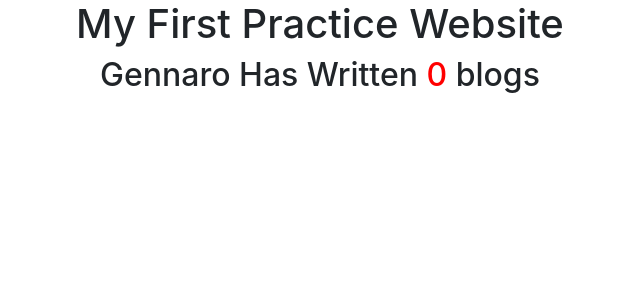
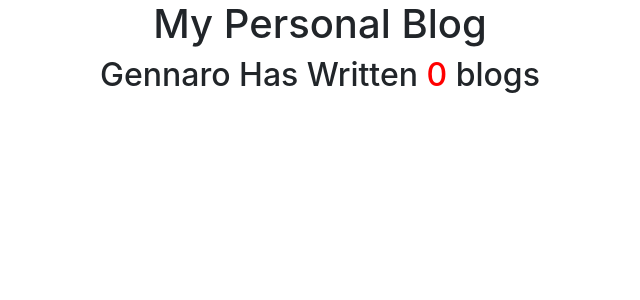
Before and after one commit to gtm1235/my_portfolio_site, a Django app: template blog/templates/blog/all_blogs.html in a window 1280 px wide. Shown: the top 300 px of the page, without its empty margins (320-960 px from the left). Run offline with Django 3.2, Linux system fonts and the light colour scheme; the template is opened without the code that fills it, so the values that code supplies are empty; some libraries are stand-ins or nearby versions.

Commit message:
basic framework prior to bootstrap cleanup

```diff
--- a/blog/models.py
+++ b/blog/models.py
@@ -5,3 +5,6 @@ class Blog(models.Model):
     title = models.CharField(max_length=200)
     date = models.DateField()
     blog_text = models.TextField()
+
+    def __str__(self):
+        return self.title
--- a/blog/templates/blog/all_blogs.html
+++ b/blog/templates/blog/all_blogs.html
@@ -3,14 +3,14 @@
 
 
 <div class="container text-center">
-    <h1>My First Practice Website</h1>
-    <h2>Gennaro Has Written <span style="color:red">{{ blogs_all|length }}</span> blogs</h2>
+    <h1>My Personal Blog</h1>
+    <h2>Gennaro Has Written <span style="color:red">{{ blogs_all|length }}</span> blog{{ blogs|length|pluralize }}</h2>
 </div>
 
 {% for blog in blogs %}
 
-<h2 class="container text-left alert alert-success">{{ blog.title }}</h2>
-<h5 class="container text-left">{{ blog.date }}</h5>
-<p class="container text-left">{{ blog.blog_text }}</p>
+<a href="{% url 'blog:detail' blog.id %}"><h2 class="container text-left alert alert-success">{{ blog.title }}</h2></a>
+<h5 class="container text-left">{{ blog.date|date:'M. d, Y' }}</h5>
+<p class="container text-left">{{ blog.blog_text|striptags|truncatechars:100 }}</p>
 
 {% endfor %}
--- /dev/null
+++ b/blog/templates/blog/detail.html
@@ -0,0 +1,5 @@
+<h1>{{ blog.title }}</h1>
+
+<h2>--{{ blog.date|date:'F jS, Y'  }}--</h2>
+
+{{  blog.blog_text|safe }}
--- a/blog/urls.py
+++ b/blog/urls.py
@@ -3,8 +3,11 @@ from django.urls import path
 from blog import views
 from django.contrib import admin
 
+app_name = 'blog'
+
 urlpatterns = [
     path('', views.all_blogs, name='all_blogs'),
+    path('<int:blog_id>/', views.detail, name='detail'),
 ]
 
 #path('admin/', admin.site.urls),
--- a/portfolio/models.py
+++ b/portfolio/models.py
@@ -6,3 +6,6 @@ class Project(models.Model):
     description = models.CharField(max_length=250)
     image = models.ImageField(upload_to='portfolio/images')
     url = models.URLField(blank=True)
+
+    def __str__(self):
+        return self.title
```
Also changed, not shown: blog/views.py (+6 -2 lines), portfolio/templates/portfolio/home.html (+11 -3 lines), db.sqlite3.
